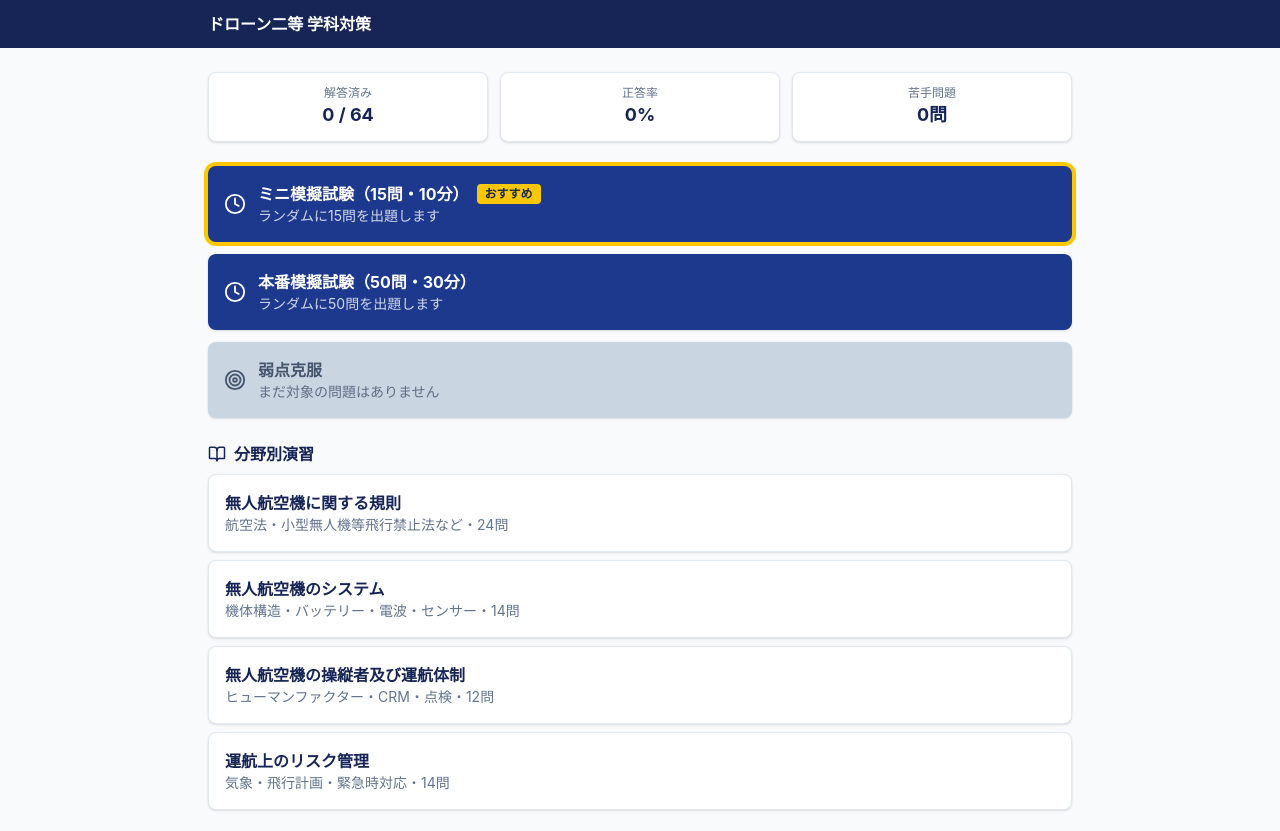
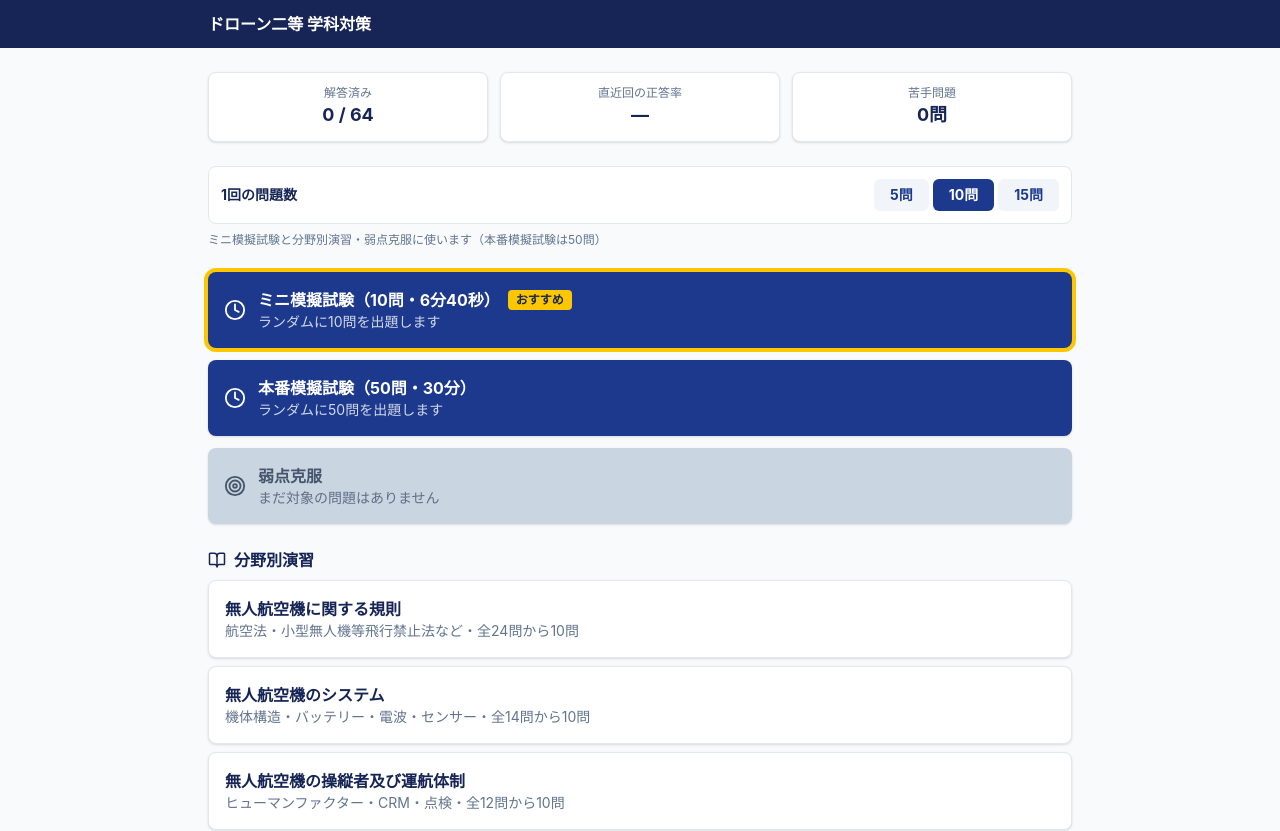
Before and after one commit to akirafuruta01/drone-exam, a React (Vite) app: page / in a window 1280 px wide. Shown: the top 831 px of the page. Built offline with nearby package versions, Linux system fonts and the light colour scheme.

Commit message:
直近の正答率を表示、問題数を5・10・15問から選択、明らかに誤りと分かる選択肢を作り直し
Co-Authored-By: Claude Opus 5.5 <noreply@anthropic.com>
Claude-Session: https://claude.ai/code/session_01XLpNrqbDhkBZ7UE8Mf6bz9

```diff
--- a/src/App.tsx
+++ b/src/App.tsx
@@ -1,5 +1,5 @@
 import { useEffect, useState } from "react";
-import { getQuestions, findQuestion, choiceOrder, setCustomQuestions, EXAM_TYPES, pickExam, type ExamType } from "./lib/questions";
+import { getQuestions, findQuestion, choiceOrder, setCustomQuestions, examSpec, pickExam, type ExamType } from "./lib/questions";
 import { load, recordAnswer, save, type ExamState, type Store } from "./lib/storage";
 import type { Question } from "./lib/types";
 import DataManager from "./pages/DataManager";
@@ -30,7 +30,7 @@ export default function App() {
   }, [view.name]);
 
   const startExam = (type: ExamType) => {
-    const { size, seconds } = EXAM_TYPES[type];
+    const { size, seconds } = examSpec(type, store.settings.sessionSize);
     const pool = store.settings.verifiedOnly ? getQuestions().filter((q) => q.verified) : getQuestions();
     const qs = pickExam(pool, size);
     const exam: ExamState = {
--- a/src/lib/questions.ts
+++ b/src/lib/questions.ts
@@ -35,11 +35,18 @@ export const EXAM_SIZE = 50;
 export const EXAM_SECONDS = 30 * 60;
 
 /** 模擬試験の種類：短い版（おすすめ）と本番と同じ版 */
-export const EXAM_TYPES = {
-  short: { size: 15, seconds: 10 * 60, title: "ミニ模擬試験（15問・10分）" },
-  full: { size: EXAM_SIZE, seconds: EXAM_SECONDS, title: "本番模擬試験（50問・30分）" },
-} as const;
-export type ExamType = keyof typeof EXAM_TYPES;
+export type ExamType = "short" | "full";
+/** 1回に解く問題数（ミニ模擬試験と分野別演習で選べる） */
+export const SESSION_SIZES = [5, 10, 15] as const;
+export type SessionSize = (typeof SESSION_SIZES)[number];
+
+/** 模擬試験の種類ごとの問題数・時間。ミニは選んだ問題数に合わせて、1問40秒で時間を決める */
+export function examSpec(type: ExamType, shortSize: SessionSize) {
+  if (type === "full") return { size: EXAM_SIZE, seconds: EXAM_SECONDS, title: "本番模擬試験（50問・30分）" };
+  const seconds = shortSize * 40;
+  const m = Math.floor(seconds / 60), sec = seconds % 60;
+  return { size: shortSize, seconds, title: `ミニ模擬試験（${shortSize}問・${m}分${sec ? `${sec}秒` : ""}）` };
+}
 export const PASS_RATE = 0.8;
 
 /** 模擬試験の問題を選ぶ。分野ごとの問題数の割合をできるだけ保つ */
--- a/src/lib/storage.ts
+++ b/src/lib/storage.ts
@@ -1,6 +1,8 @@
 import type { Question } from "./types";
 
 const KEY = "drone-exam:v1";
+/** 直近の正答率に使う回答数 */
+export const RECENT_MAX = 50;
 
 export interface QuestionRecord {
   attempts: number;
@@ -17,6 +19,8 @@ export interface Settings {
   examInstantFeedback: boolean;
   /** 答え方（タップ・チェック・ドラッグ・長押し）を問題ごとに変える */
   varyAnswerMode: boolean;
+  /** 1回に解く問題数（ミニ模擬試験と分野別演習） */
+  sessionSize: 5 | 10 | 15;
 }
 
 export interface ExamResult {
@@ -45,15 +49,18 @@ export interface Store {
   exam: ExamState | null;
   /** 読み込んだオリジナル問題 */
   customQuestions: Question[];
+  /** 直近の回答の正誤（新しいものが後ろ、最大 RECENT_MAX 件） */
+  recent: boolean[];
 }
 
 const empty = (): Store => ({
   records: {},
   bookmarks: [],
-  settings: { shuffleChoices: true, verifiedOnly: false, examInstantFeedback: true, varyAnswerMode: true },
+  settings: { shuffleChoices: true, verifiedOnly: false, examInstantFeedback: true, varyAnswerMode: true, sessionSize: 10 },
   exams: [],
   exam: null,
   customQuestions: [],
+  recent: [],
 });
 
 export function load(): Store {
@@ -69,6 +76,7 @@ export function load(): Store {
       exams: s.exams ?? e.exams,
       exam: s.exam ?? e.exam,
       customQuestions: s.customQuestions ?? e.customQuestions,
+      recent: s.recent ?? e.recent,
     };
   } catch {
     return empty();
@@ -87,6 +95,7 @@ export function recordAnswer(s: Store, id: string, ok: boolean): Store {
   const r = s.records[id] ?? { attempts: 0, correct: 0, lastCorrect: false, streak: 0 };
   return {
     ...s,
+    recent: [...s.recent, ok].slice(-RECENT_MAX),
     records: {
       ...s.records,
       [id]: {
--- a/src/pages/Home.tsx
+++ b/src/pages/Home.tsx
@@ -1,6 +1,6 @@
 import { BookOpen, Clock, Database, Target, TriangleAlert } from "lucide-react";
 import type { View } from "../App";
-import { getQuestions, EXAM_TYPES, PASS_RATE, type ExamType } from "../lib/questions";
+import { getQuestions, examSpec, PASS_RATE, SESSION_SIZES } from "../lib/questions";
 import { isWeak, type Store } from "../lib/storage";
 import { CATEGORIES } from "../lib/types";
 
@@ -8,7 +8,7 @@ interface Props {
   store: Store;
   setStore: (s: Store) => void;
   go: (v: View) => void;
-  startExam: (type: ExamType) => void;
+  startExam: (type: "short" | "full") => void;
   resumeExam: () => void;
 }
 
@@ -16,9 +16,8 @@ export default function Home({ store, setStore, go, startExam, resumeExam }: Pro
   const { records, bookmarks, settings, exams, exam } = store;
   const pool = settings.verifiedOnly ? getQuestions().filter((q) => q.verified) : getQuestions();
   const answered = getQuestions().filter((q) => records[q.id]).length;
-  const attempts = Object.values(records).reduce((a, r) => a + r.attempts, 0);
-  const correct = Object.values(records).reduce((a, r) => a + r.correct, 0);
-  const rate = attempts ? Math.round((correct / attempts) * 100) : 0;
+  const recent = store.recent;
+  const recentRate = recent.length ? Math.round((recent.filter(Boolean).length / recent.length) * 100) : null;
   const weak = pool.filter((q) => isWeak(records[q.id]) || bookmarks.includes(q.id));
   const unverified = getQuestions().filter((q) => !q.verified).length;
 
@@ -29,9 +28,29 @@ export default function Home({ store, setStore, go, startExam, resumeExam }: Pro
     <div className="space-y-6">
       <section className="grid grid-cols-3 gap-3">
         <Stat label="解答済み" value={`${answered} / ${getQuestions().length}`} />
-        <Stat label="正答率" value={`${rate}%`} />
+        <Stat
+          label={`直近${recent.length || ""}回の正答率`}
+          value={recentRate === null ? "—" : `${recentRate}%`}
+        />
         <Stat label="苦手問題" value={`${getQuestions().filter((q) => isWeak(records[q.id])).length}問`} />
       </section>
+
+      <section className="flex items-center justify-between gap-2 rounded-lg border border-slate-200 bg-white p-3 text-sm">
+        <span className="font-bold text-blue-950">1回の問題数</span>
+        <div className="flex gap-1" role="group" aria-label="1回の問題数">
+          {SESSION_SIZES.map((n) => (
+            <button
+              key={n}
+              onClick={() => setStore({ ...store, settings: { ...settings, sessionSize: n } })}
+              aria-pressed={settings.sessionSize === n}
+              className={`rounded-md px-4 py-1.5 font-bold ${settings.sessionSize === n ? "bg-blue-900 text-white" : "bg-slate-100 text-blue-900"}`}
+            >
+              {n}問
+            </button>
+          ))}
+        </div>
+      </section>
+      <p className="-mt-4 text-xs text-slate-500">ミニ模擬試験と分野別演習・弱点克服に使います（本番模擬試験は50問）</p>
 
       <section className="space-y-3">
         {exam && (
@@ -43,7 +62,7 @@ export default function Home({ store, setStore, go, startExam, resumeExam }: Pro
           />
         )}
         {(["short", "full"] as const).map((type) => {
-          const t = EXAM_TYPES[type];
+          const t = examSpec(type, settings.sessionSize);
           return (
             <ModeButton
               key={type}
@@ -66,7 +85,7 @@ export default function Home({ store, setStore, go, startExam, resumeExam }: Pro
         <ModeButton
           icon={<Target size={22} />}
           title="弱点克服"
-          note={weak.length ? `間違えた問題・★の問題 ${weak.length}問` : "まだ対象の問題はありません"}
+          note={weak.length ? `間違えた問題・★の問題 ${weak.length}問から${Math.min(settings.sessionSize, weak.length)}問` : "まだ対象の問題はありません"}
           disabled={!weak.length}
           onClick={() => go({ name: "practice", title: "弱点克服", questions: weak })}
         />
@@ -111,7 +130,7 @@ export default function Home({ store, setStore, go, startExam, resumeExam }: Pro
               >
                 <div className="font-semibold text-blue-950">{c.name}</div>
                 <div className="text-sm text-slate-500">
-                  {c.detail}・{qs.length}問
+                  {c.detail}・全{qs.length}問から{Math.min(settings.sessionSize, qs.length)}問
                 </div>
               </button>
             );
--- a/src/pages/Practice.tsx
+++ b/src/pages/Practice.tsx
@@ -23,7 +23,7 @@ export default function Practice({ title, questions, store, setStore, onExit }:
   // 開始時に出題順と選択肢の順番を決める
   const items = useMemo(
     () =>
-      shuffle(questions).map((q) => ({
+      shuffle(questions).slice(0, store.settings.sessionSize).map((q) => ({
         q: worded(q, Math.random() < 0.5),
         order: choiceOrder(store.settings.shuffleChoices),
         mode: store.settings.varyAnswerMode
```
Also changed, not shown: src/data/questions.json.
